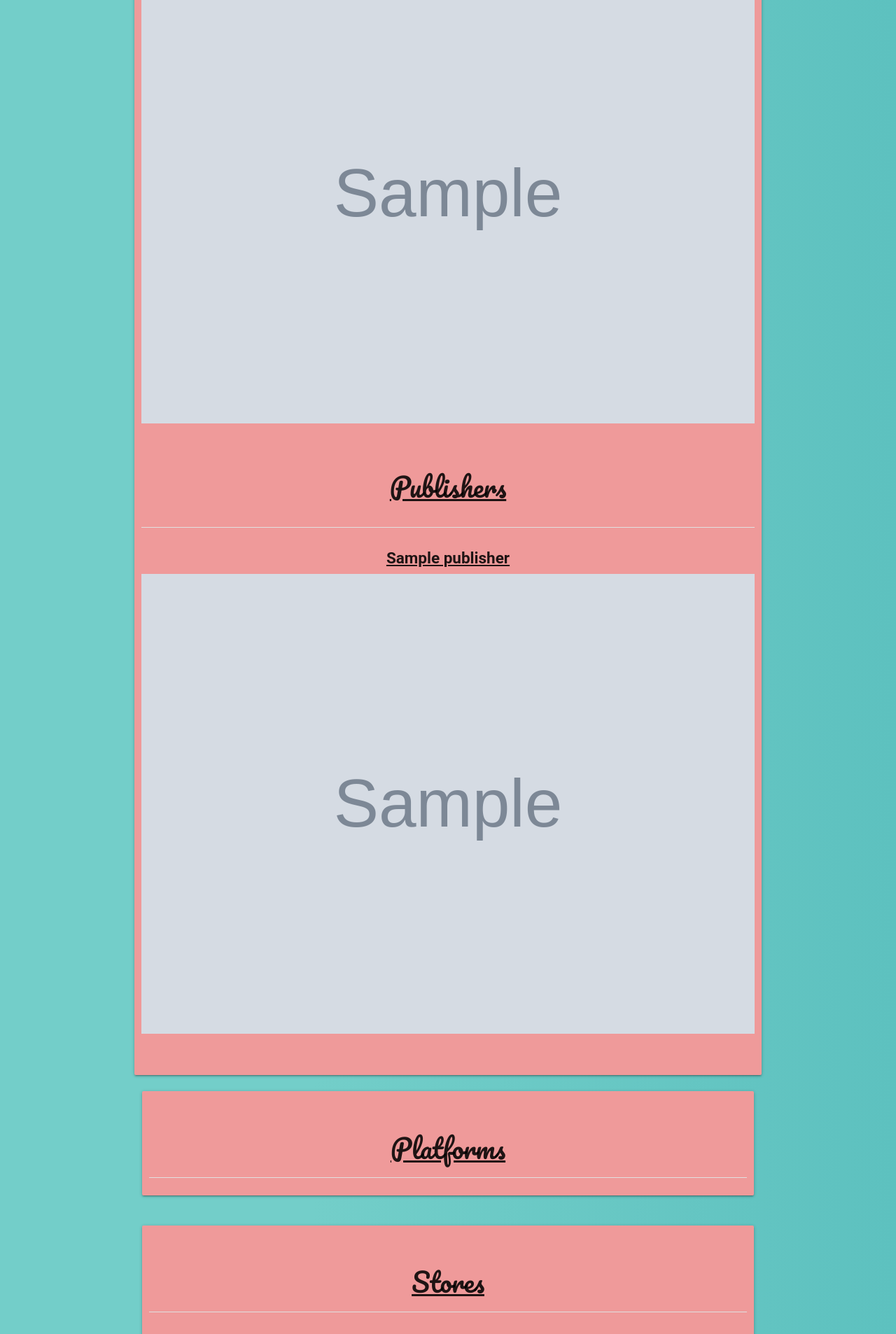
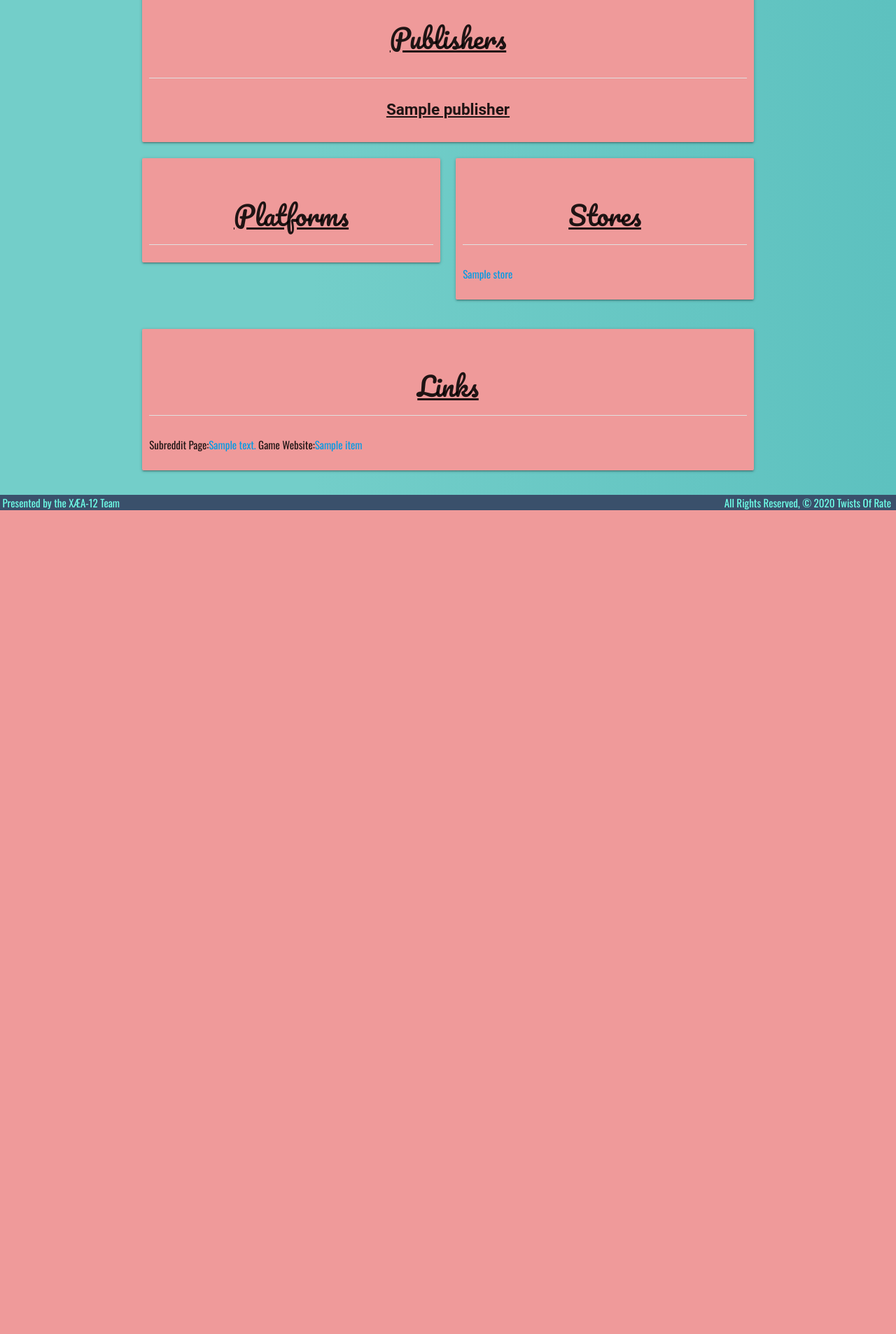
Before and after one commit to Thornathan/TwistsOfRate, a Django app: page /games/1/ in a window 1280 px wide. Shown: the part 2240-4146 px from the top of the page at 70% size. After the commit the page ends 2969 px from the top, so only its background shows below. Run offline with Django 3.2, Linux system fonts and the light colour scheme; tables that the repository leaves empty hold one stand-in row (values such as "Sample post"); grey boxes marked "Sample" are stand-in pictures; a database or web service that is not in the repository returns one stand-in record (values such as "Sample title"); data that the repository does not hold is empty.

Commit message:
update base.html, game details.html, login/logout

```diff
--- a/main_app/templates/base.html
+++ b/main_app/templates/base.html
@@ -40,12 +40,12 @@
         </div>
         <!-- Heading Right -->
         <ul class="brand-logo right" id="hideMe">
-          <!-- if user.is_authenticated  -->
+          {% if user.is_authenticated %}
           <li><a href="{% url 'logout' %}">Log Out</a></li>
-          <!-- else -->
+          {% else %}
           <li><a href="{% url 'signup' %}">Sign Up</a></li>
           <li><a href="{% url 'login' %}">Log In</a></li>
-          <!-- endif -->
+          {% endif %}
         </ul>
         <!-- creates hamburger -->
         <div class="nav-wrapper" id="hamburger">
@@ -61,12 +61,12 @@
       <li><a href="{% url 'genres_index' %}">Genre</a></li>
       <li><a href="{% url 'games_index' %}">Games</a></li>
       <li><a href="{% url 'blogs_index' %}">Blog</a></li>
-      <!-- if user.is_authenticated  -->
+      {% if user.is_authenticated %}
       <li><a href="{% url 'logout' %}">Log Out</a></li>
-      <!-- else -->
+      {% else %}
       <li><a href="{% url 'signup' %}">Sign Up</a></li>
       <li><a href="{% url 'login' %}">Log In</a></li>
-      <!-- endif -->
+      {% endif %}
     </ul>
   </div>
 
--- a/main_app/templates/games/detail.html
+++ b/main_app/templates/games/detail.html
@@ -5,11 +5,12 @@
     <div class="col s12 m12 l12">
         <div class="card #ef9a9a red lighten-3">
             <div class="card-content">
-                <img src={{ game.background_image }} width="100%">
+                <img src={{ game.background_image }}>
             </div>
         </div>
     </div>
 </div>
+
 <div class="row">
     <div class="col s12 m12 l12">
         <div class="card #ef9a9a red lighten-3">
@@ -17,13 +18,15 @@
                 <div class="section">
                     <h5>Game Preview</h5>
                     <div class="video-container">
-                        <iframe width="853" height="480" src="{{ game.clip.clip }}" frameborder="0" allowfullscreen autoplay='0'></iframe>
+                        <iframe width="853" height="480" src="{{ game.clip.clip }}" frameborder="0" allowfullscreen
+                            autoplay='0'></iframe>
                     </div>
                 </div>
             </div>
         </div>
     </div>
 </div>
+
 <div class="row">
     <div class="col s12 m12 l12">
         <div class="card #ef9a9a red lighten-3">
@@ -50,6 +53,7 @@
         </div>
     </div>
 </div>
+
 <div class="row">
     <div class="col s12 m12 l12">
         <div class="card #ef9a9a red lighten-3">
@@ -71,19 +75,25 @@
         </div>
     </div>
 </div>
+
+<div class="row">
     <div class="col s12 m12 l12">
         <div class="card #ef9a9a red lighten-3">
             <div class="card-content">
                 <div class="section">
                     <h2>Developers</h2>
-            </div>
                     <div class="divider"></div>
-            <div class="section">
                     {% for developer in game.developers %}
                     <h5>{{ developer.name }}</h5>
-                    <img src={{ developer.image_background }}>
+                    <!-- <img src={{ developer.image_background }} id="cardmgs"> -->
                     {% endfor %}
                 </div>
+            </div>
+        </div>
+    </div>
+    <div class="col s12 m12 l12">
+        <div class="card #ef9a9a red lighten-3">
+            <div class="card-content">
                 <div class="section">
                     <h2>Publishers</h2>
                 </div>
@@ -91,18 +101,13 @@
                 <div class="section">
                     {% for publisher in game.publishers %}
                     <h5>{{ publisher.name }}</h5>
-                    <img src={{ publisher.image_background }}>
+                    <!-- <img src={{ publisher.image_background }} id="cardImgs"> -->
                     {% endfor %}
-            </div>
-            <div class="section">
-
                 </div>
             </div>
         </div>
     </div>
-</div>
-<div class="row">
-    <div class="col s12 m12 l12">
+    <div class="col s6 m6 l6">
         <div class="card #ef9a9a red lighten-3">
             <div class="card-content">
                 <div class="section">
@@ -111,15 +116,13 @@
                 </div>
                 {% for platform in game.platforms %}
                 <div class="section">
-                    {{platform.platform.name}}
+                    {{platform.platform.name}} ,
                 </div>
                 {% endfor %}
             </div>
         </div>
     </div>
-</div>
-<div class="row">
-    <div class="col s12 m12 l12">
+    <div class="col s6 m6 l6">
         <div class="card #ef9a9a red lighten-3">
             <div class="card-content">
                 <div class="section">
```
Also changed, not shown: README.md. Lines whose indentation alone changed are shown as unchanged.
